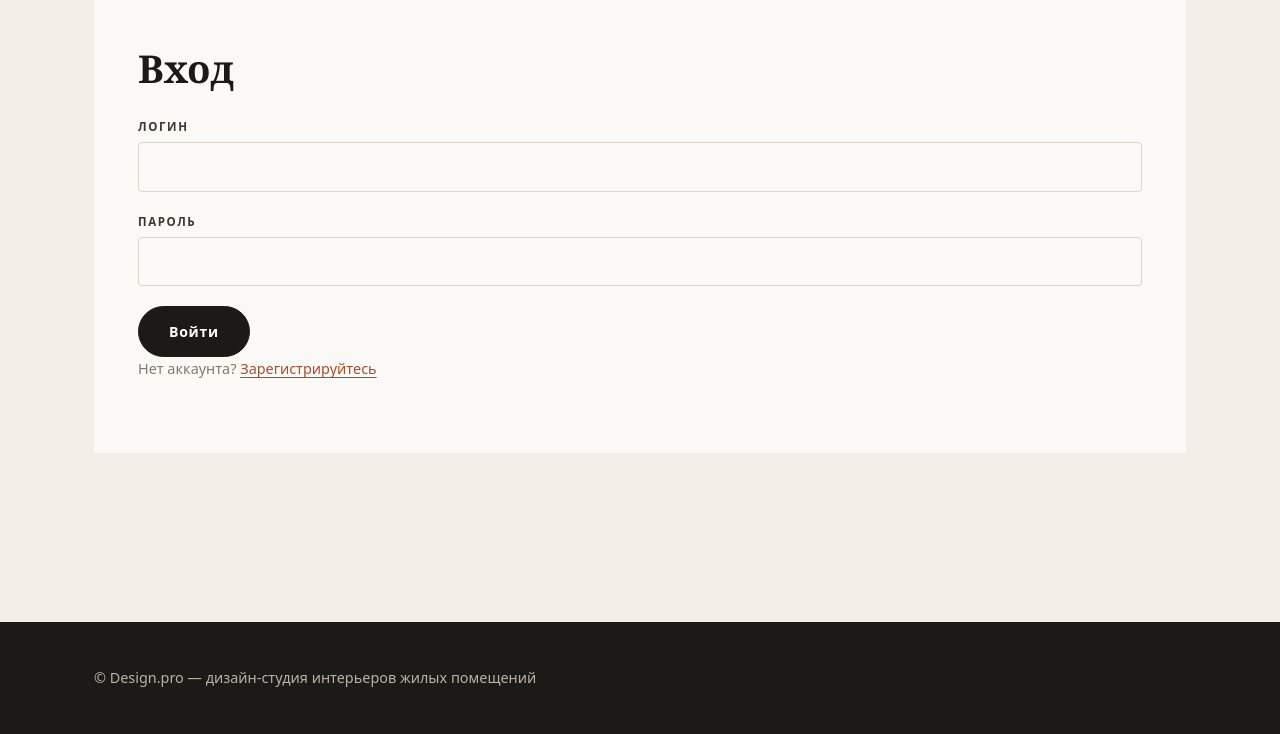
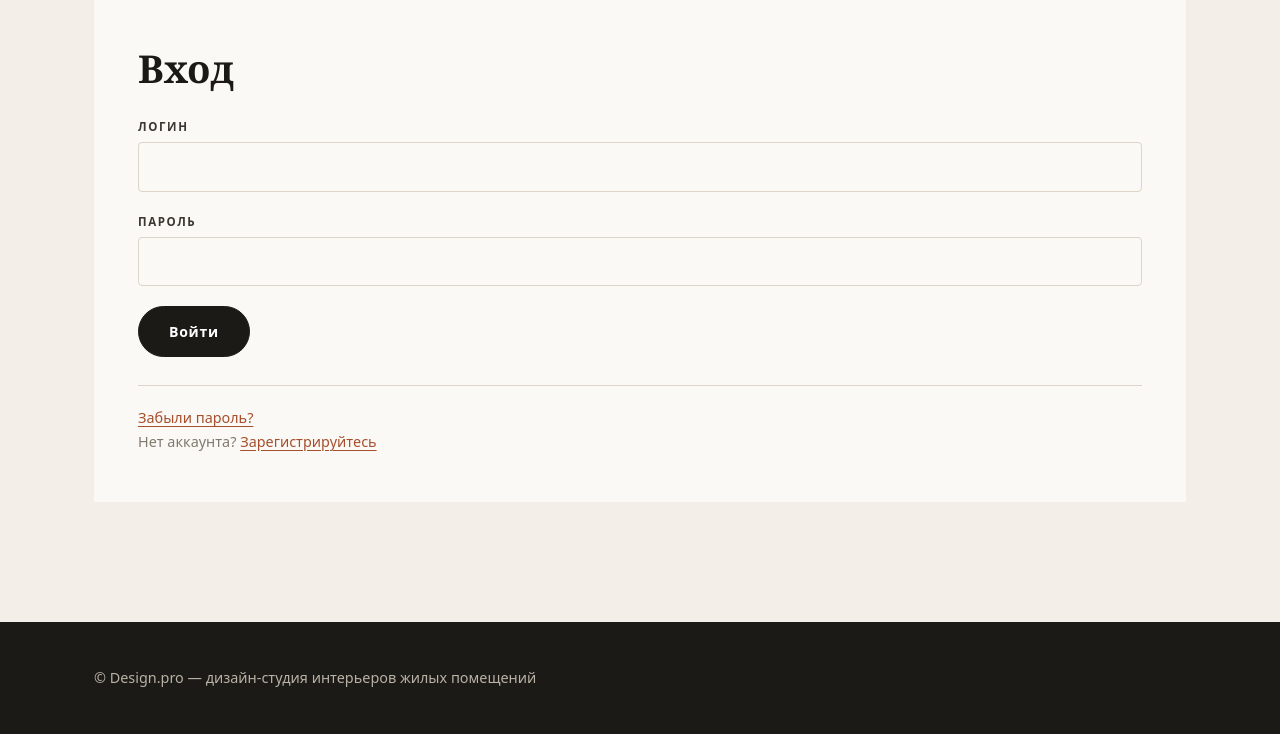
Before and after one commit to Lindeyson/Design.pro, a Django app: page /login/ in a window 1280 px wide. Shown: the part 66-800 px from the top of the page. Run offline with Django 5.2, Linux system fonts and the light colour scheme.

Commit message:
feat: implement password reset functionality

```diff
--- a/main/templates/registration/login.html
+++ b/main/templates/registration/login.html
@@ -7,8 +7,13 @@
       {% csrf_token %}
       {% include '_form_fields.html' %}
       <input type="hidden" name="next" value="{{ next }}">
+      <div class="form-actions">
         <button class="btn" type="submit">Войти</button>
+      </div>
     </form>
-  <p class="muted">Нет аккаунта? <a href="{% url 'register' %}">Зарегистрируйтесь</a></p>
+    <p class="form-foot">
+      <a href="{% url 'password_reset' %}">Забыли пароль?</a><br>
+      Нет аккаунта? <a href="{% url 'register' %}">Зарегистрируйтесь</a>
+    </p>
   </div>
 {% endblock %}
--- a/main/urls.py
+++ b/main/urls.py
@@ -1,5 +1,6 @@
 from django.contrib.auth.views import LogoutView
 from django.urls import path
+from django.contrib.auth import views as auth_views
 
 from . import views
 
@@ -11,4 +12,18 @@ urlpatterns = [
     path('profile/', views.profile, name='profile'),
     path('applications/create/', views.application_create, name='application_create'),
     path('applications/<int:pk>/delete/', views.application_delete, name='application_delete'),
+    path('password_reset/', auth_views.PasswordResetView.as_view(
+        template_name='registration/reset_form.html',
+        email_template_name='registration/reset_email.txt',
+        subject_template_name='registration/reset_subject.txt',
+    ), name='password_reset'),
+    path('password_reset/done/', auth_views.PasswordResetDoneView.as_view(
+        template_name='registration/reset_done.html',
+    ), name='password_reset_done'),
+    path('reset/<uidb64>/<token>/', auth_views.PasswordResetConfirmView.as_view(
+        template_name='registration/reset_confirm.html',
+    ), name='password_reset_confirm'),
+    path('reset/done/', auth_views.PasswordResetCompleteView.as_view(
+        template_name='registration/reset_complete.html',
+    ), name='password_reset_complete'),
 ]
```
Lines whose indentation alone changed are shown as unchanged.
